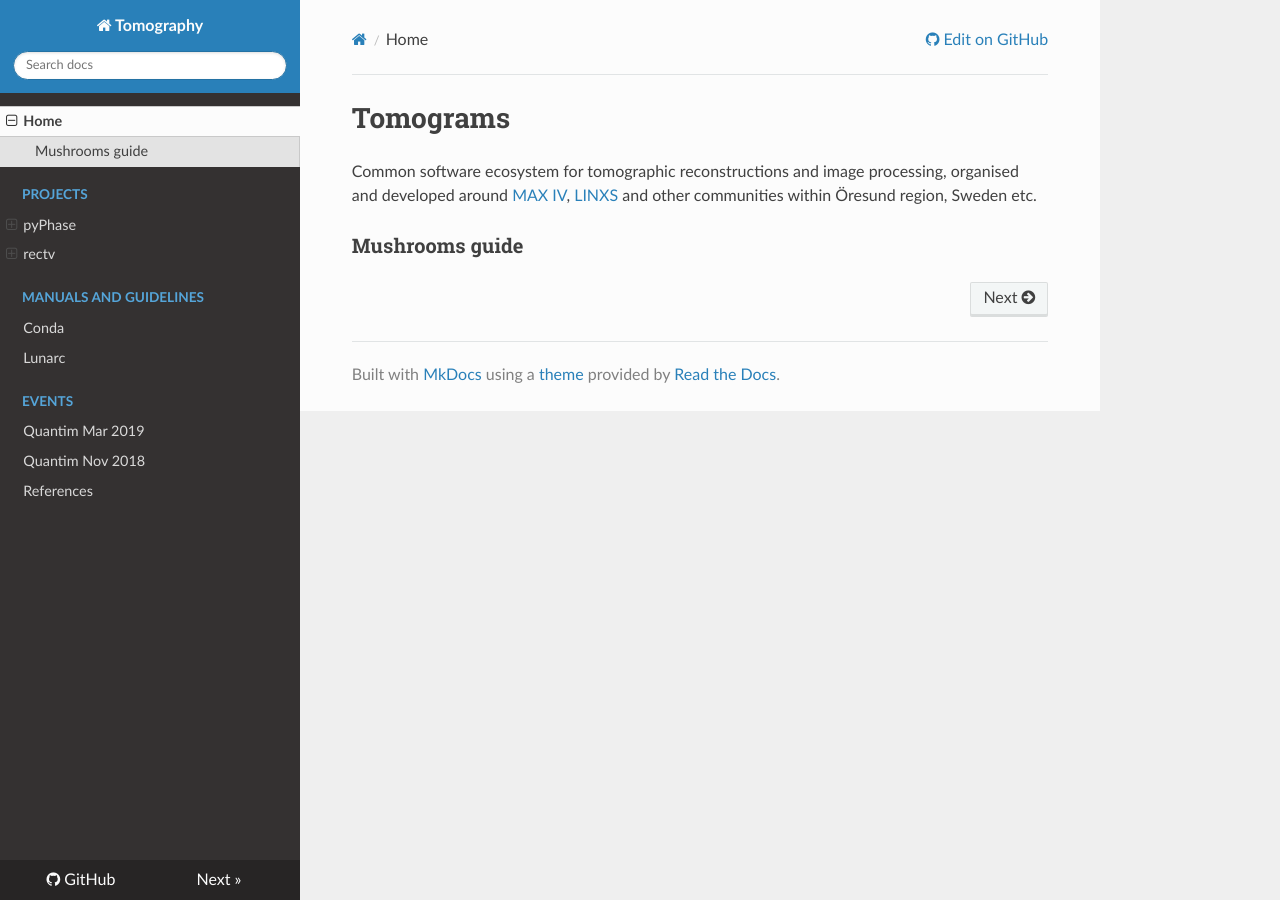
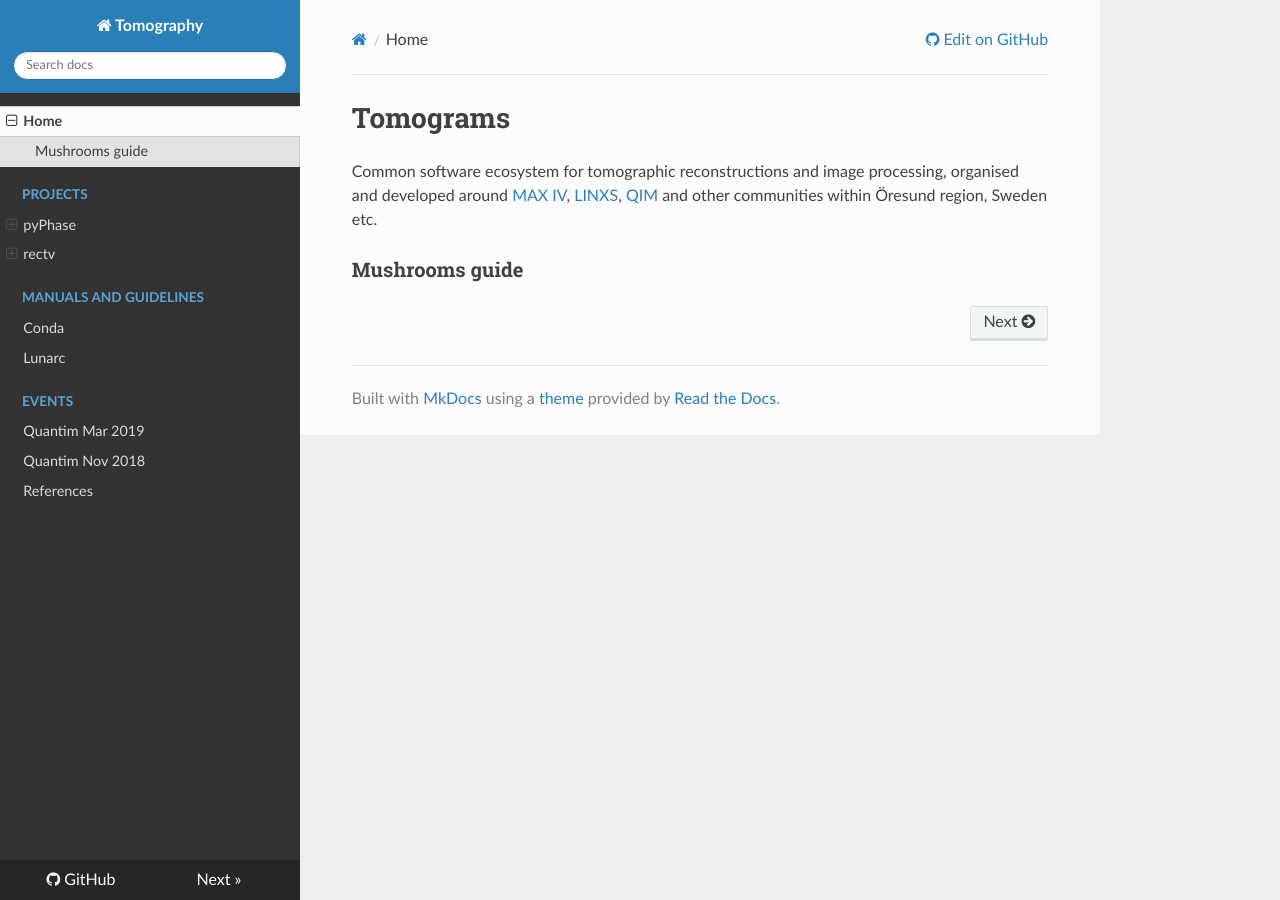
Before and after one commit to tomograms/tomograms-doc, an MkDocs documentation site: the page built from docs/index.md, in a window 1280 px wide. Built offline with MkDocs 1.6.1, drawn with Linux system fonts in a browser that asks for light colours; nearby versions of some CDN libraries.

Commit message:
Adding QIM to index.md

```diff
--- a/docs/index.md
+++ b/docs/index.md
@@ -1,5 +1,5 @@
 # Tomograms
 
-Common software ecosystem for tomographic reconstructions and image processing, organised and developed around [MAX IV](https://www.maxiv.lu.se/), [LINXS](http://www.linxs.lu.se/) and other communities within Öresund region, Sweden etc.
+Common software ecosystem for tomographic reconstructions and image processing, organised and developed around [MAX IV](https://www.maxiv.lu.se/), [LINXS](http://www.linxs.lu.se/), [QIM](http://qim.compute.dtu.dk/) and other communities within Öresund region, Sweden etc.
 
 ### Mushrooms guide
```
